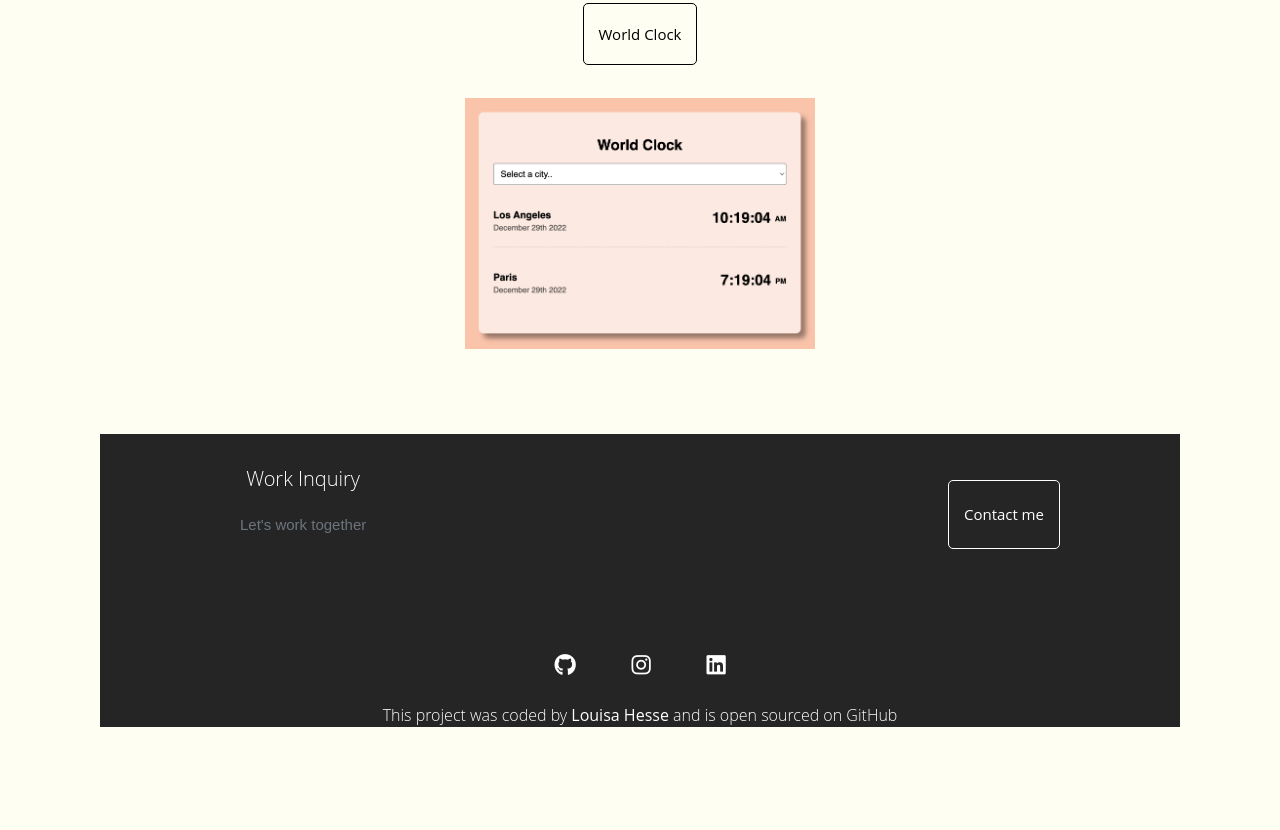
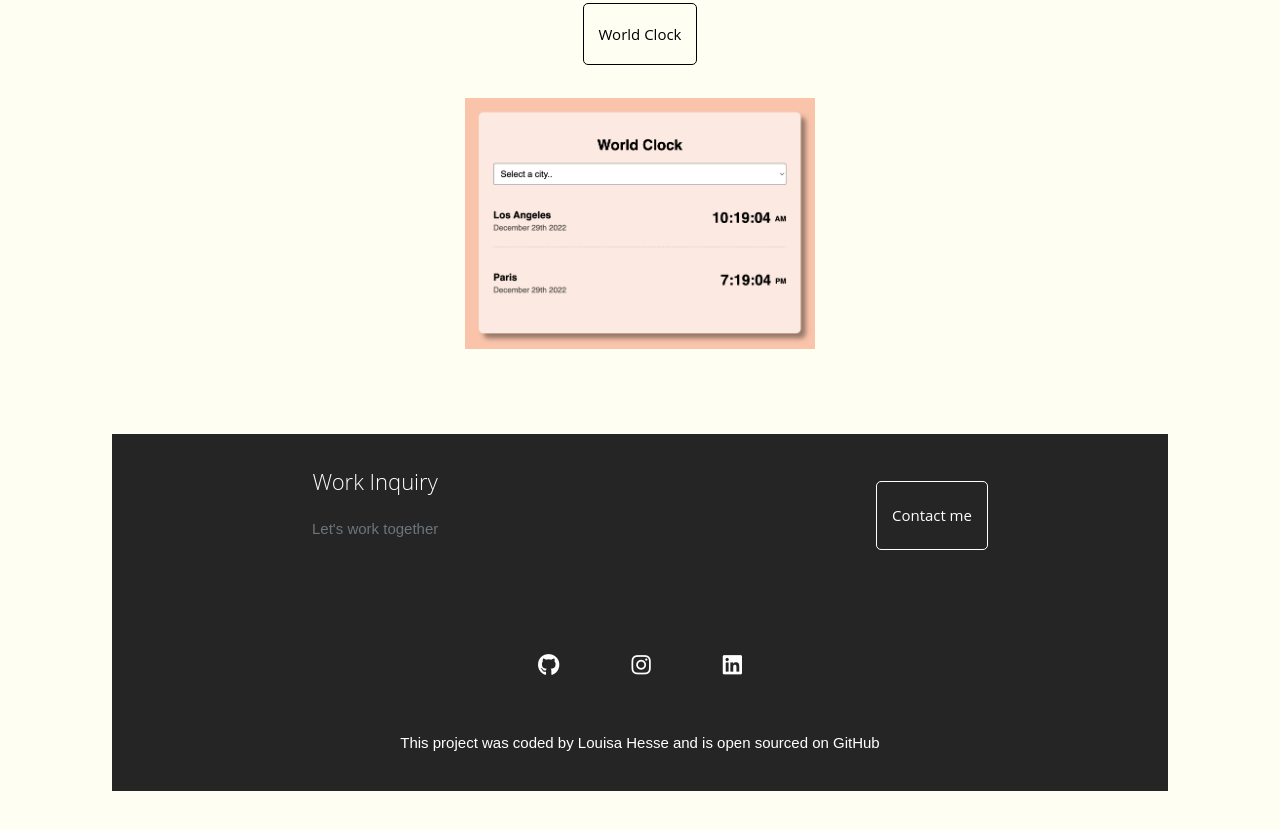
Before and after one commit to louisahesse/Front-end-developer, a plain HTML site: page index.html in a window 1280 px wide. Shown: the part 1336-2166 px from the top of the page. Before the commit the page ends 2141 px from the top, so only its background shows below. Drawn offline with nearby package versions, Linux system fonts and the light colour scheme; a web font is replaced by a local one.

Commit message:
change of icon footer

```diff
--- a/index.html
+++ b/index.html
@@ -35,7 +35,7 @@
   </head>
   <body>
 
- <div class="container">
+ <div class="container-fluid">
       <nav class="d-flex justify-content-between">
 
         <ul>
@@ -116,6 +116,7 @@
     </div>
 
    <footer>
+    <div class="container-fluid">
     <div class="footer-box">
         <div class="contact-box justify-content-between mb-5 d-none d-md-flex">
           <div>
@@ -142,11 +143,10 @@
         </div>
          <br>
 
-         This project was coded by <strong>Louisa Hesse</strong> and is
-        open sourced on GitHub</a
-      >
-        </div>
+         <p class="info-text"> This project was coded by <strong>Louisa Hesse</strong> and is
+        open sourced on GitHub </p>
 
+      </div>
       </footer>
    </body>
 </html>
--- a/style.css
+++ b/style.css
@@ -260,15 +260,18 @@ nav li.active a {
   position: relative;
   color: white;
   background-color: #252525;
+  padding: 1px 50px;
   text-align: center;
 }
 
 footer .contact-box {
-  padding: 30px 120px;
+  padding: 30px 130px;
   border-radius: 20px;
   font-family: "Open Sans", sans-serif;
   background-color: #252525;
   color: white;
+  display: block;
+  position: relative;
 }
 
 footer .contact-box h7 {
@@ -278,31 +281,31 @@ footer .contact-box h7 {
   text-align: center;
   display: block;
   position: relative;
-  font-size: 20px;
+  font-size: 22px;
 }
 
 footer.text-muted {
   font-family: "Open Sans", sans-serif;
   font-weight: lighter;
   text-align: center;
-  margin: 15px;
-
-  display: block;
-  position: relative;
+  margin: 17px;
 }
 
-footer .social-links {
-  color: white;
-  background: #252525;
-}
 footer .social-links a {
   color: white;
   background: #252525;
-  margin-top: 20px;
+  margin: 0 20px;
+  font-size: 22px;
+  padding: 10px 14px;
+  display: inline-block;
   border: none;
-  margin: 0 10px;
-  border: none;
-  font-size: 22px;
+  border-radius: 50%;
+  transition: all 100ms ease-in-out;
+  margin-top: -20px;
+}
+footer .social-links a:hover {
+  background: #252525;
+  font-size: 24px;
 }
 
 footer .btn-branding {
@@ -310,6 +313,7 @@ footer .btn-branding {
   background: #252525;
   border: 1px solid white;
   border-radius: 5px;
+  transition: all 100ms ease-in-out;
 }
 footer .btn-branding:hover {
   font-size: larger;
@@ -319,7 +323,11 @@ footer .btn-branding:hover {
 .hero-contact {
   background: #d8c19e;
   text-align: center;
-  padding: 100px 20px;
+  padding: 75px 10px 50px;
+}
+
+.info-text {
+  font-weight: lighter;
 }
 
 @media (max-width: 576px) {
```
